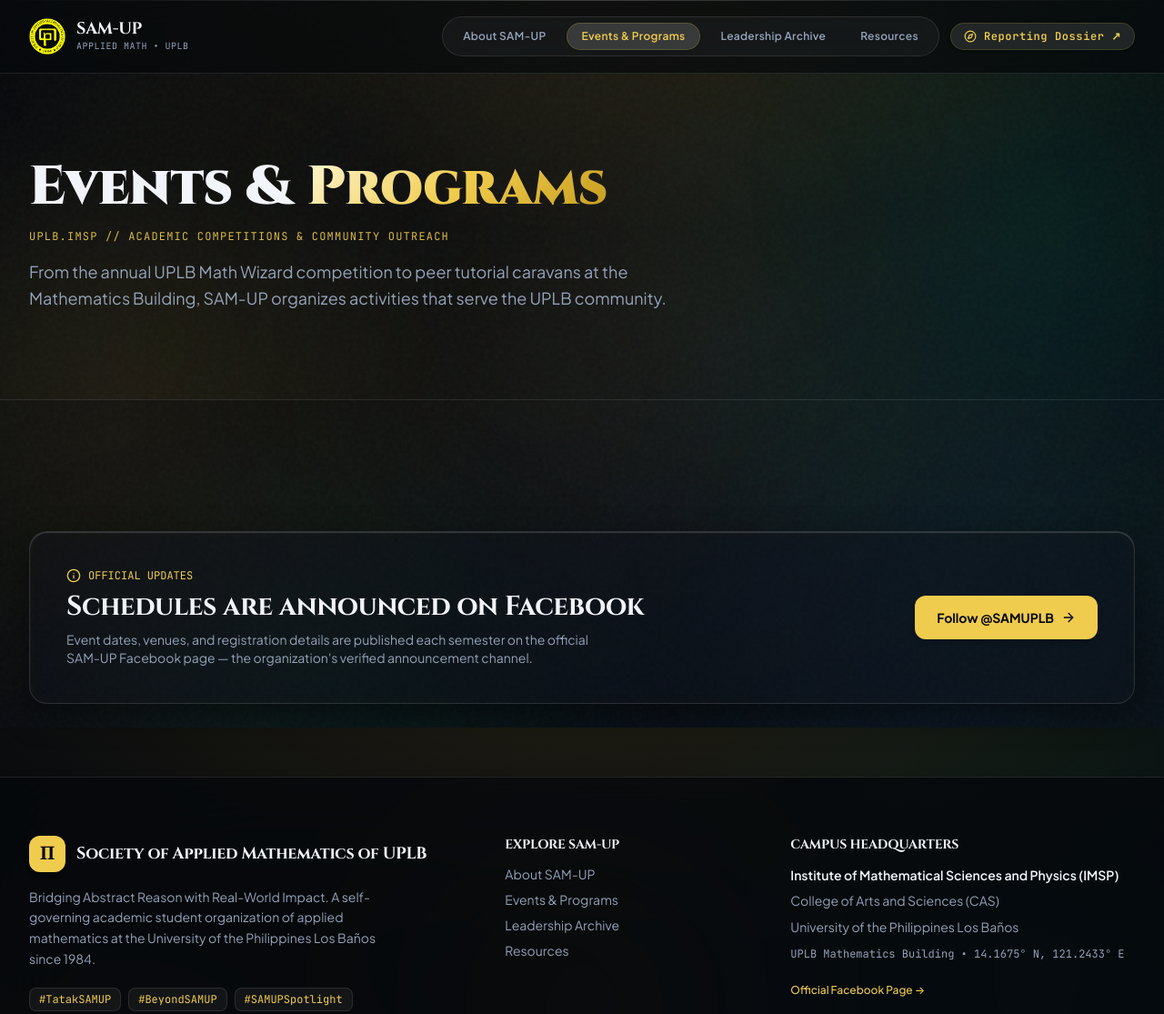
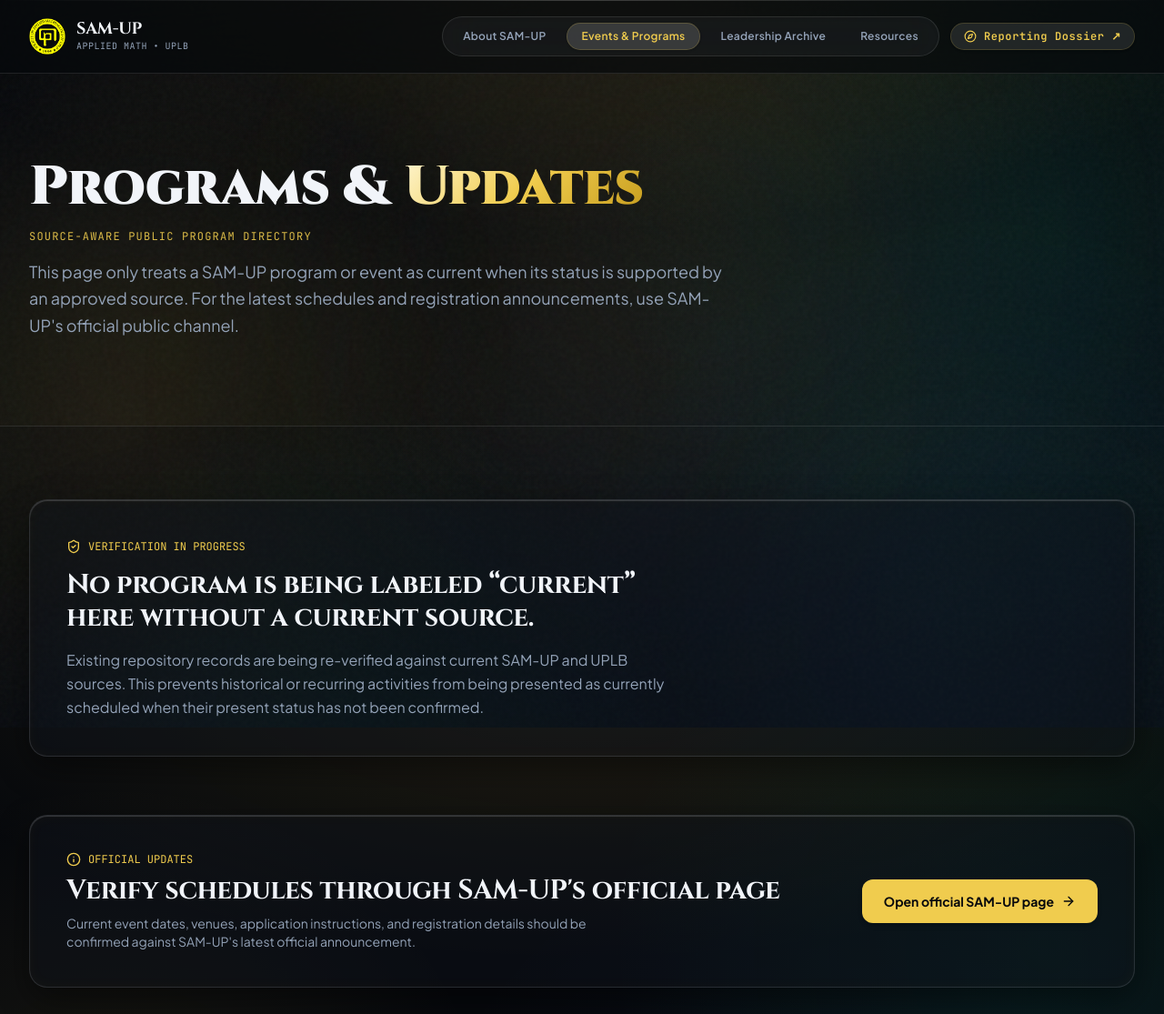
Before and after one commit to Diannn3/samup, an Astro site: page /events in a window 1280 px wide. Shown: the top 1115 px of the page at 91% size. Built offline with nearby package versions, Linux system fonts and the light colour scheme; Astro itself is replaced by a stand-in of ours.

Commit message:
fix(content): render a safe empty state for unverified programs

```diff
--- a/src/pages/events.astro
+++ b/src/pages/events.astro
@@ -2,35 +2,33 @@
 import BaseLayout from '../layouts/BaseLayout.astro';
 import { flagshipEvents, getEventLocationLabel } from '../data/events';
 import GlassCard from '../components/ui/GlassCard.astro';
-import { Calendar, Users, ArrowRight, Sparkles, Trophy, MapPin, Info } from 'lucide-react';
+import { Calendar, Users, ArrowRight, Trophy, MapPin, Info, ShieldCheck } from 'lucide-react';
 ---
 
 <BaseLayout
   title="Events & Programs | Society of Applied Mathematics of UPLB"
-  description="SAM-UP's events and programs: the annual UPLB Math Wizard competition, peer tutorial caravans, and athletic participation."
+  description="Verified public programs and event updates from the Society of Applied Mathematics of UPLB."
 >
-  {/* Page Header */}
   <section class="py-20 sm:py-24 border-b border-[var(--border)] relative overflow-hidden">
     <div class="glow-blob w-[600px] h-[600px] bg-[radial-gradient(circle,rgba(240,204,78,0.12)_0%,transparent_70%)] top-0 left-[-10%]" aria-hidden="true" />
-    <div class="glow-blob w-[500px] h-[500px] bg-[radial-gradient(circle,rgba(16,185,129,0.09)_0%,transparent_70%)] bottom-0 right-[-10%]" aria-hidden="true" />
 
     <div class="max-w-7xl mx-auto px-4 sm:px-6 lg:px-8 relative z-10">
       <div class="max-w-3xl space-y-4">
         <h1 class="font-display font-black text-4xl sm:text-5xl lg:text-6xl text-[var(--foreground)] tracking-tight">
-          Events & <span class="text-gold-gradient">Programs</span>
+          Programs & <span class="text-gold-gradient">Updates</span>
         </h1>
         <p class="font-mono text-xs uppercase tracking-widest text-[var(--primary)]/90">
-          UPLB.IMSP // Academic Competitions & Community Outreach
+          SOURCE-AWARE PUBLIC PROGRAM DIRECTORY
         </p>
         <p class="text-base sm:text-lg text-[var(--muted-foreground)] leading-relaxed font-normal">
-          From the annual UPLB Math Wizard competition to peer tutorial caravans at the Mathematics Building, SAM-UP organizes activities that serve the UPLB community.
+          This page only treats a SAM-UP program or event as current when its status is supported by an approved source. For the latest schedules and registration announcements, use SAM-UP's official public channel.
         </p>
       </div>
     </div>
   </section>
 
   <div class="max-w-7xl mx-auto px-4 sm:px-6 lg:px-8 py-20 space-y-16">
-    {/* Events Grid — canonical data from src/data/events.ts */}
+    {flagshipEvents.length > 0 ? (
       <div class="grid md:grid-cols-2 gap-8">
         {flagshipEvents.map((event) => (
           <GlassCard
@@ -46,7 +44,7 @@
                 <span>{event.schedule}</span>
                 <span class="text-[var(--border)]" aria-hidden="true">•</span>
                 <span class="text-[10px] font-mono uppercase tracking-wider px-2 py-0.5 rounded-full bg-white/5 text-[var(--muted-foreground)] border border-white/10">
-                {event.status === 'active' ? 'Scheduled' : event.status}
+                  {event.status}
                 </span>
               </div>
 
@@ -66,19 +64,34 @@
           </GlassCard>
         ))}
       </div>
+    ) : (
+      <section class="frosted-glass-card p-8 sm:p-10" aria-labelledby="program-verification-heading">
+        <div class="max-w-2xl space-y-4">
+          <div class="inline-flex items-center gap-2 text-xs font-mono text-[var(--primary)]">
+            <ShieldCheck class="w-4 h-4" aria-hidden="true" />
+            <span>VERIFICATION IN PROGRESS</span>
+          </div>
+          <h2 id="program-verification-heading" class="font-display font-bold text-2xl sm:text-3xl text-[var(--foreground)]">
+            No program is being labeled “current” here without a current source.
+          </h2>
+          <p class="text-sm sm:text-base text-[var(--muted-foreground)] leading-relaxed">
+            Existing repository records are being re-verified against current SAM-UP and UPLB sources. This prevents historical or recurring activities from being presented as currently scheduled when their present status has not been confirmed.
+          </p>
+        </div>
+      </section>
+    )}
 
-    {/* Official updates notice */}
-    <div class="frosted-glass-card p-8 sm:p-10 flex flex-col md:flex-row items-center justify-between gap-8">
+    <section class="frosted-glass-card p-8 sm:p-10 flex flex-col md:flex-row items-center justify-between gap-8">
       <div class="space-y-2 text-center md:text-left">
         <div class="flex items-center justify-center md:justify-start gap-2 text-xs font-mono text-[var(--primary)]">
           <Info class="w-4 h-4" aria-hidden="true" />
           <span>OFFICIAL UPDATES</span>
         </div>
-        <h3 class="font-display font-bold text-2xl sm:text-3xl text-[var(--foreground)]">
-          Schedules are announced on Facebook
-        </h3>
+        <h2 class="font-display font-bold text-2xl sm:text-3xl text-[var(--foreground)]">
+          Verify schedules through SAM-UP's official page
+        </h2>
         <p class="text-sm text-[var(--muted-foreground)] max-w-xl">
-          Event dates, venues, and registration details are published each semester on the official SAM-UP Facebook page — the organization's verified announcement channel.
+          Current event dates, venues, application instructions, and registration details should be confirmed against SAM-UP's latest official announcement.
         </p>
       </div>
 
@@ -88,9 +101,9 @@
         rel="noopener noreferrer"
         class="inline-flex items-center justify-center gap-2 px-6 py-3.5 rounded-xl bg-[var(--primary)] text-[var(--primary-foreground)] font-bold text-sm hover:bg-[var(--primary-hover)] transition-all shrink-0 shadow-md shadow-[var(--primary)]/20"
       >
-        <span>Follow @SAMUPLB</span>
+        <span>Open official SAM-UP page</span>
         <ArrowRight class="w-4 h-4" aria-hidden="true" />
       </a>
-    </div>
+    </section>
   </div>
 </BaseLayout>
```
Lines whose indentation alone changed are shown as unchanged.
